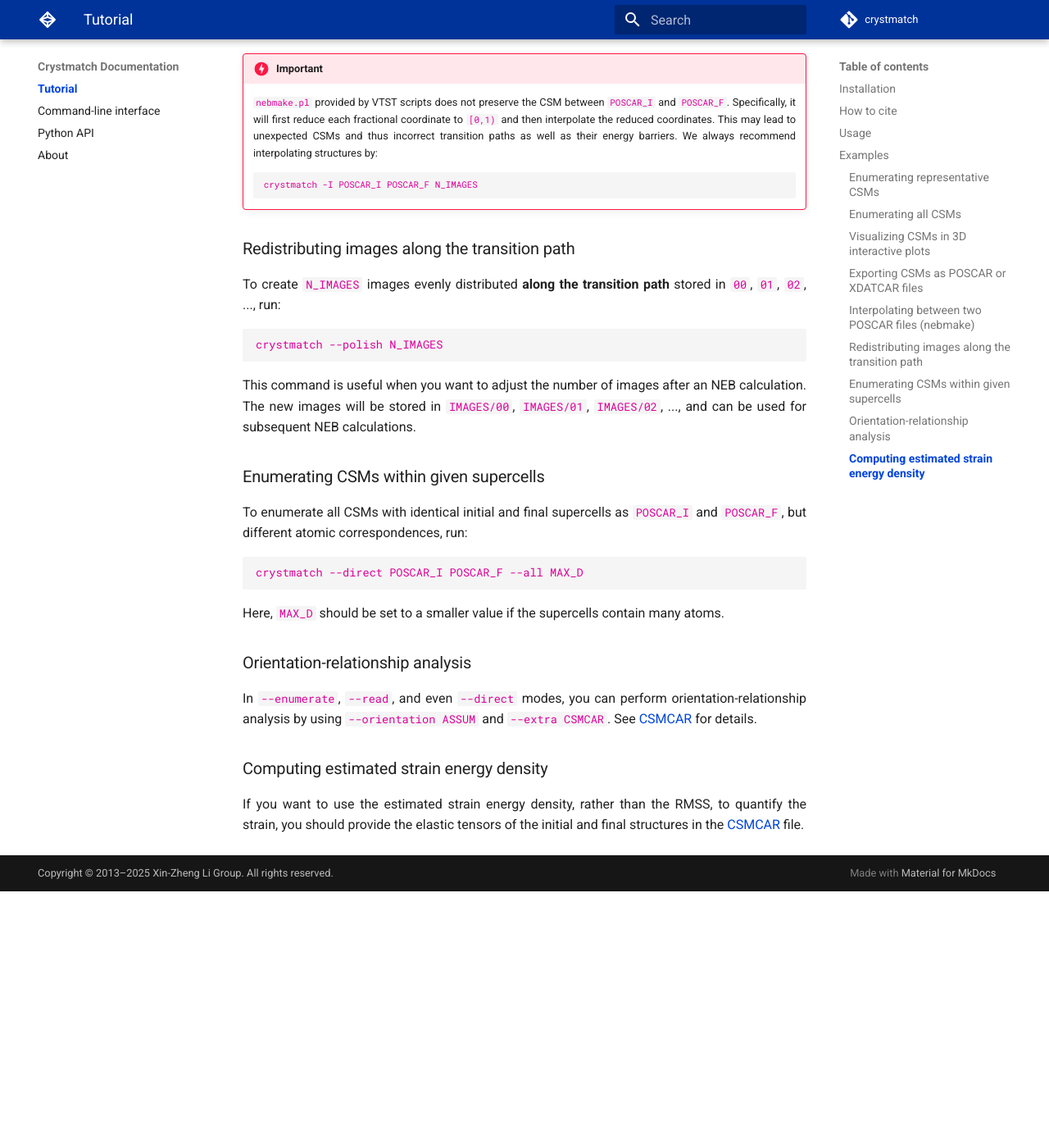
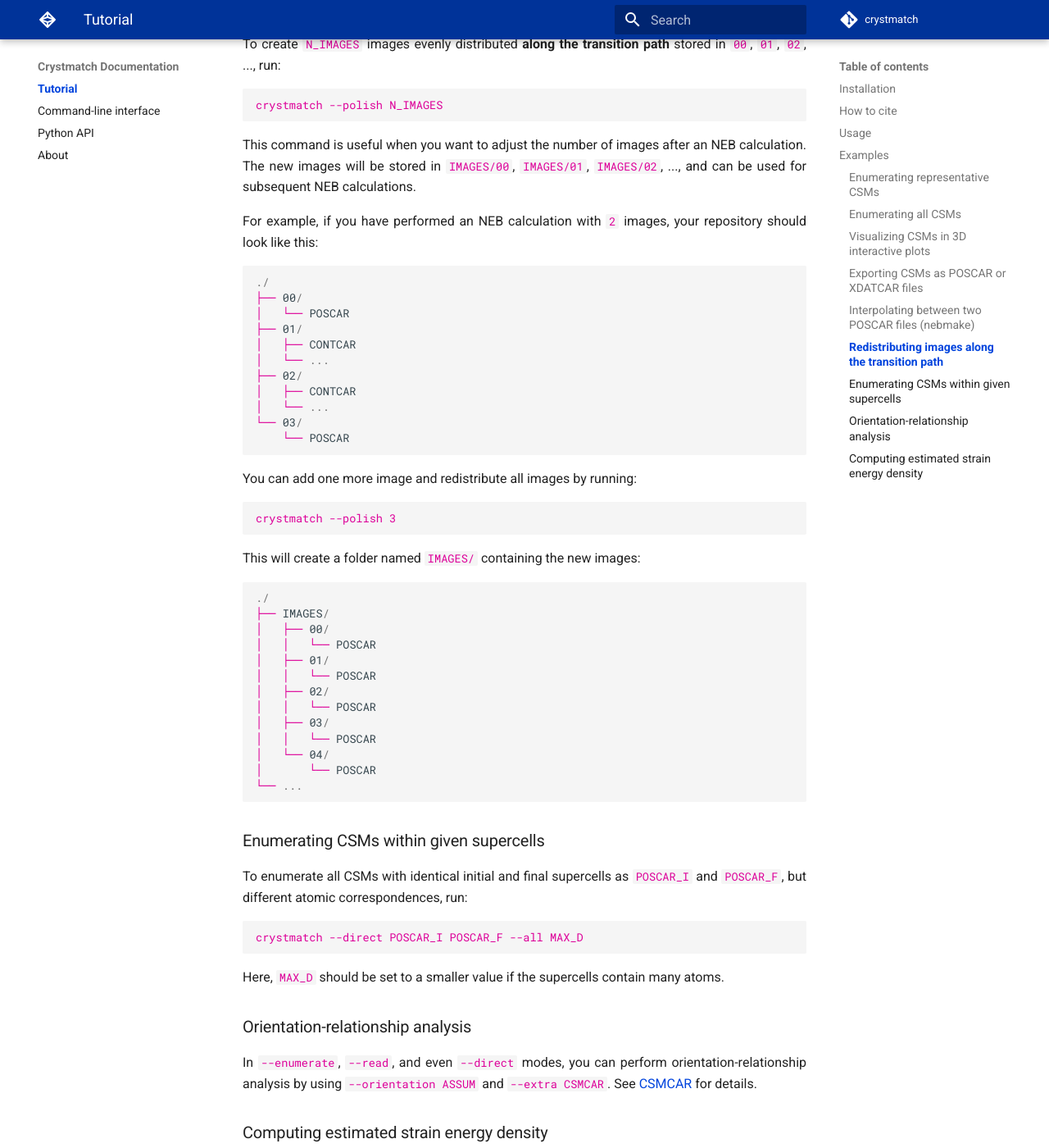
Before and after one commit to Fangcheng-Wang/crystmatch, an MkDocs documentation site: the page built from docs/index.md, in a window 1280 px wide and 1400 px high, scrolled down 6992 px. Shown: the whole window at 82% size. Built offline with MkDocs 1.6.1 and Material for MkDocs 9.7.7, drawn with Linux system fonts in a browser that asks for light colours; comment, search, counter and statistics services are not loaded; before the commit the page ends 8079 px from its top, so only the background shows below that; some of the changed text lies outside the part shown.

Commit message:
Bugfix: --polish do not work

````diff
--- a/crystmatch/__init__.py
+++ b/crystmatch/__init__.py
@@ -26,7 +26,7 @@
 from .analysis import *
 
 __name__ = "crystmatch"
-__version__ = "2.1.0"
+__version__ = "2.1.1"
 __author__ = "Fang-Cheng Wang"
 __email__ = "wfc@pku.edu.cn"
 __description__ = "Enumerating and analyzing crystal-structure matches for solid-solid phase transitions."
@@ -480,6 +480,7 @@
         dirname = unique_filename("Creating new images in", "IMAGES", ext=False)
         makedirs(dirname, exist_ok=False)
         for i, cryst in enumerate(crystlist_new):
+            makedirs(f"{dirname}{sep}{i:02d}")
             save_poscar(f"{dirname}{sep}{i:02d}{sep}POSCAR", cryst, crystname=f"new image {i:02d}")
         return
 
--- a/docs/index.md
+++ b/docs/index.md
@@ -291,6 +282,46 @@
 
 This command is useful when you want to adjust the number of images after an NEB calculation. The new images will be stored in `IMAGES/00`, `IMAGES/01`, `IMAGES/02`, ..., and can be used for subsequent NEB calculations.
 
+For example, if you have performed an NEB calculation with `2` images, your repository should look like this:
+
+```powershell
+./
+├── 00/
+│   └── POSCAR
+├── 01/
+│   ├── CONTCAR
+│   └── ...
+├── 02/
+│   ├── CONTCAR
+│   └── ...
+└── 03/
+    └── POSCAR
+```
+
+You can add one more image and redistribute all images by running:
+
+```
+crystmatch --polish 3
+```
+
+This will create a folder named `IMAGES/` containing the new images:
+
+```powershell
+./
+├── IMAGES/
+│   ├── 00/
+│   │   └── POSCAR
+│   ├── 01/
+│   │   └── POSCAR
+│   ├── 02/
+│   │   └── POSCAR
+│   ├── 03/
+│   │   └── POSCAR
+│   └── 04/
+│       └── POSCAR
+└── ...
+```
+
 ### Enumerating CSMs within given supercells
 
 To enumerate all CSMs with identical initial and final supercells as `POSCAR_I` and `POSCAR_F`, but different atomic correspondences, run:
````
Also changed, not shown: other parts of docs/index.md (+1 -10 lines), docs/cli.md (+2 -2 lines).
